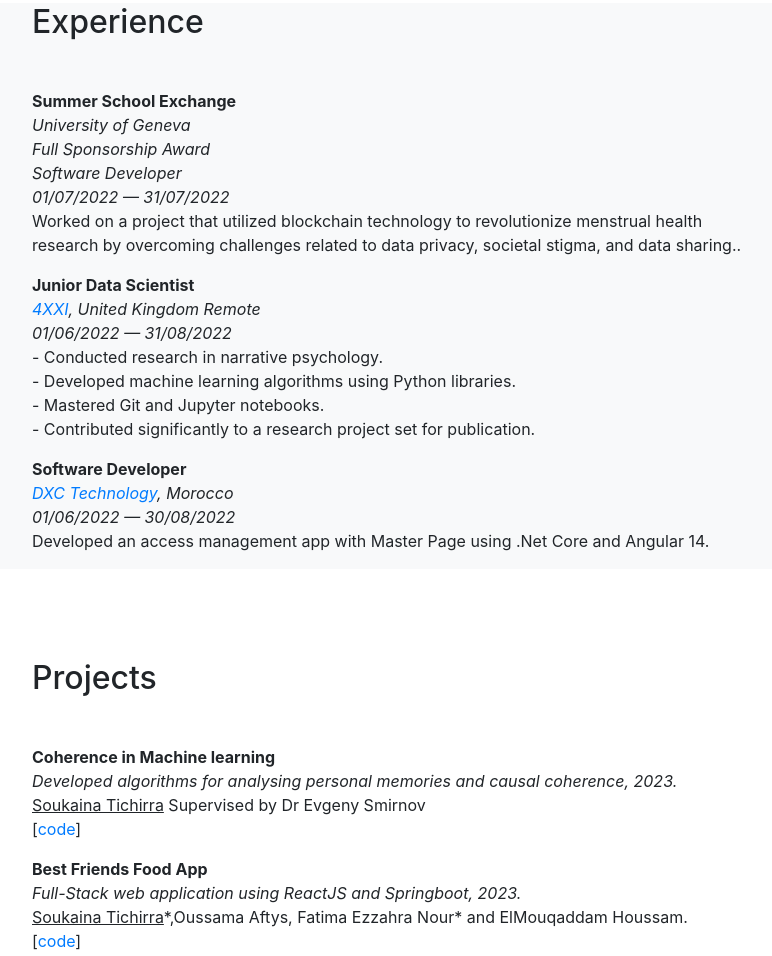
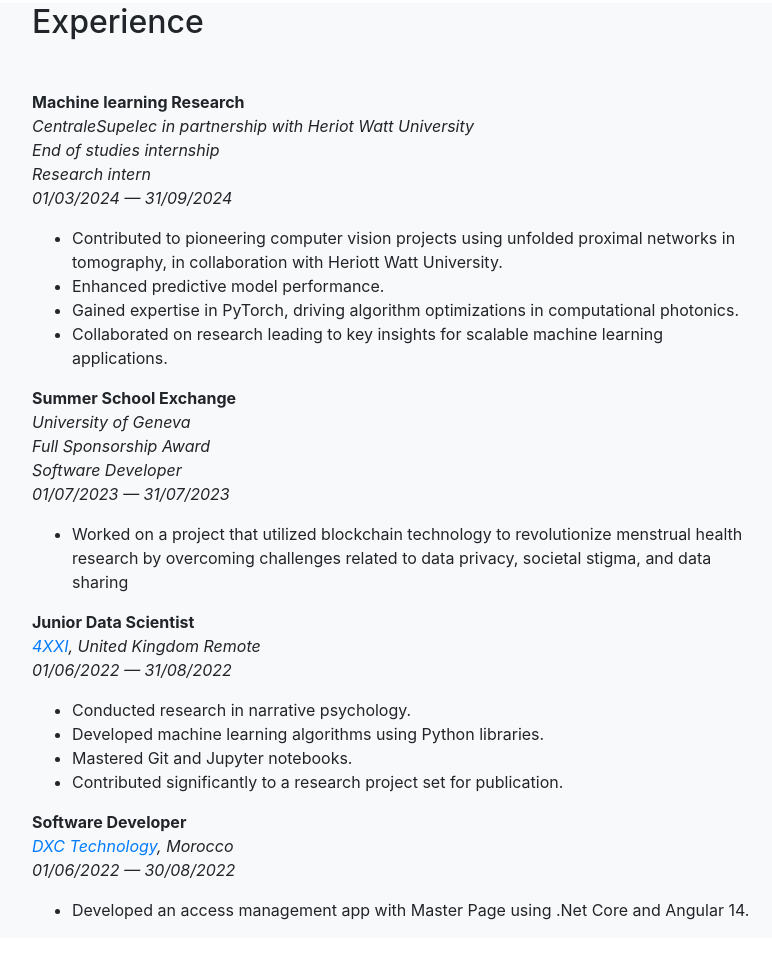
Before and after one commit to femaleprog/personal-website, a plain HTML site: page index.html in a window 1280 px wide. Shown: the part 1331-2287 px from the top of the page, without its empty margins (243-1015 px from the left). Drawn offline with nearby package versions, Linux system fonts and the light colour scheme.

Commit message:
add changes

```diff
--- a/index.html
+++ b/index.html
@@ -54,6 +54,7 @@
           <div class="p-5">
             <h2>Soukaina Tichirra</h2>
             <ul>
+              <li>Research engineering intern at @CentraleSupelec and @Heriot Watt University</li>
               <li>Engineering student at @EHTP</li>
               <li>Department: Computer science</li>
               <li>Email: tichirrasoukainaa@gmail.com </li>
@@ -85,7 +86,7 @@
               href="https://fr.wikipedia.org/wiki/Classe_pr%C3%A9paratoire_aux_grandes_%C3%A9coles"> CPGE</a>.</p>
           <p style="text-align:justify">Now my interests include data science, machine learning and deep learning. I am
             deeply fascinated by the intersection between sentiment analysis and AI, as well as the exciting
-            possibilities that arise from applying AI to the field of astronomy. With a passion for learning and a
+            possibilities that arise from applying AI to the field of medecine. With a passion for learning and a
             natural curiosity about the world around me, I am constantly seeking new opportunities to expand my
             knowledge and deepen my understanding of these exciting areas of research. Through my portfolio, I hope to
             showcase my skills and expertise in these fields, and to demonstrate my commitment to pushing the boundaries
@@ -143,6 +144,23 @@
       <div class="row">
         <div class="col-lg-8 mx-auto">
           <h2 style="margin-bottom: 3rem;">Experience</h2>
+                    <!-- End of studies internship  -->
+                    <div class="title_font_2">
+                      <p>
+                        <font size="3"><b>Machine learning Research </b></font> <br>
+                        <i>CentraleSupelec in partnership with Heriot Watt University </i><br>
+                        <i> End of studies internship </i><br>
+                        <i>Research intern</i><br>
+                        <i>01/03/2024 — 31/09/2024</i><br>
+                        <ul>
+                          <li>Contributed to pioneering computer vision projects using unfolded proximal networks in tomography, in collaboration with Heriott Watt University.</li>
+                          <li>Enhanced predictive model performance.</li>
+                          <li>Gained expertise in PyTorch, driving algorithm optimizations in computational photonics.</li>
+                          <li>Collaborated on research leading to key insights for scalable machine learning applications.</li>
+                        </ul>
+
+                      </p>
+                    </div>
 
           <!-- University of Geneva Summer School Exchange -->
           <div class="title_font_2">
@@ -151,9 +169,12 @@
               <i>University of Geneva</i><br>
               <i>Full Sponsorship Award</i><br>
               <i>Software Developer</i><br>
-              <i>01/07/2022 — 31/07/2022</i><br>
-              Worked on a project that utilized blockchain technology to revolutionize menstrual health research by
-              overcoming challenges related to data privacy, societal stigma, and data sharing..<br>
+              <i>01/07/2023 — 31/07/2023</i><br>
+              <ul>
+                <li>Worked on a project that utilized blockchain technology to revolutionize menstrual health research by
+                  overcoming challenges related to data privacy, societal stigma, and data sharing</li>
+              </ul>
+
             </p>
           </div>
           <!-- Junior Data Scientist Experience -->
@@ -162,10 +183,13 @@
               <font size="3"><b>Junior Data Scientist</b></font> <br>
               <i><a href="https://4xxi.com/">4XXI</a>, United Kingdom Remote</i><br>
               <i>01/06/2022 — 31/08/2022</i><br>
-              - Conducted research in narrative psychology.<br>
-              - Developed machine learning algorithms using Python libraries.<br>
-              - Mastered Git and Jupyter notebooks.<br>
-              - Contributed significantly to a research project set for publication.<br>
+              <ul>
+                <li>Conducted research in narrative psychology.</li>
+                <li>Developed machine learning algorithms using Python libraries.</li>
+                <li>Mastered Git and Jupyter notebooks.</li>
+                <li>Contributed significantly to a research project set for publication.</li>
+              </ul>
+
             </p>
           </div>
           <!-- DXC Technology Experience -->
@@ -174,7 +198,11 @@
               <font size="3"><b>Software Developer</b></font> <br>
               <i><a href="https://dxc.com/ma/en">DXC Technology</a>, Morocco</i><br>
               <i>01/06/2022 — 30/08/2022</i><br>
-              Developed an access management app with Master Page using .Net Core and Angular 14.<br>
+              <ul>
+                <li>Developed an access management app with Master Page using .Net Core and Angular 14.</li>
+
+              </ul>
+
             </p>
           </div>
 
```
